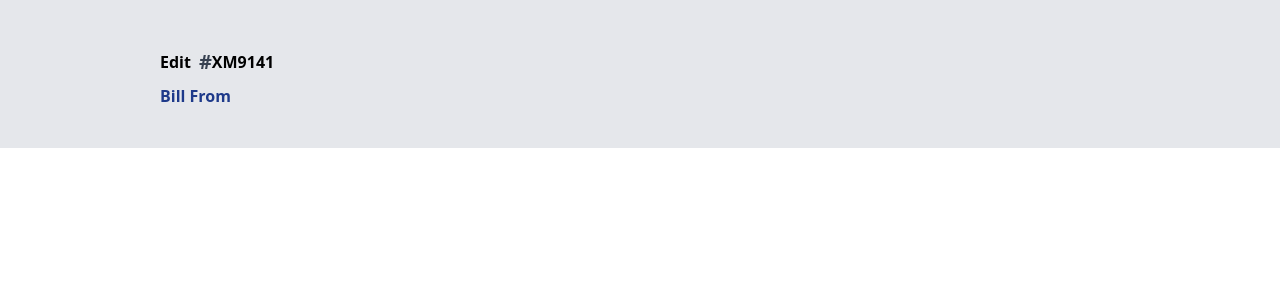
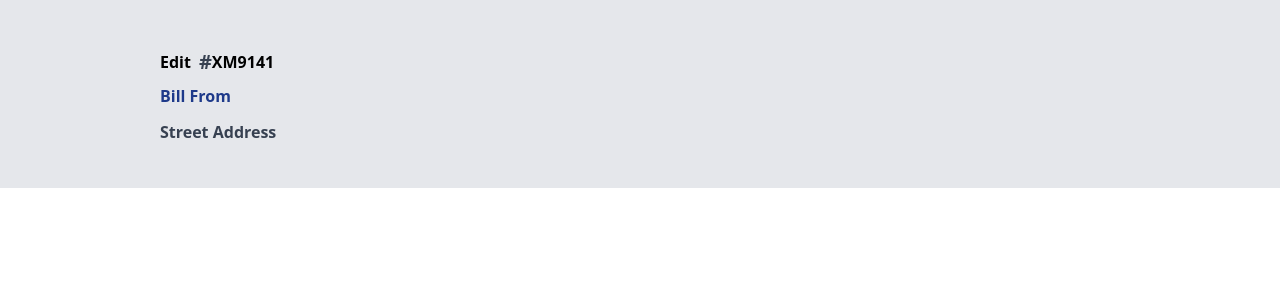
Before and after one commit to ayomideEnoch/invoice-app, a Vue app: page / in a window 1280 px wide. Shown: the top 300 px of the page. Built offline with nearby package versions, Linux system fonts and the light colour scheme.

Commit message:
Iteration

```diff
--- a/src/App.vue
+++ b/src/App.vue
@@ -6,6 +6,9 @@
       <p>XM9141</p>
     </div>
     <div class="capitalize text-blue-900 font-bold">bill from</div>
+    <div class="font-bold capitalize">
+      <p class="text-gray-700 mt-3 mb-1">street address</p>
+    </div>
   </section>
 </template>
 
```
